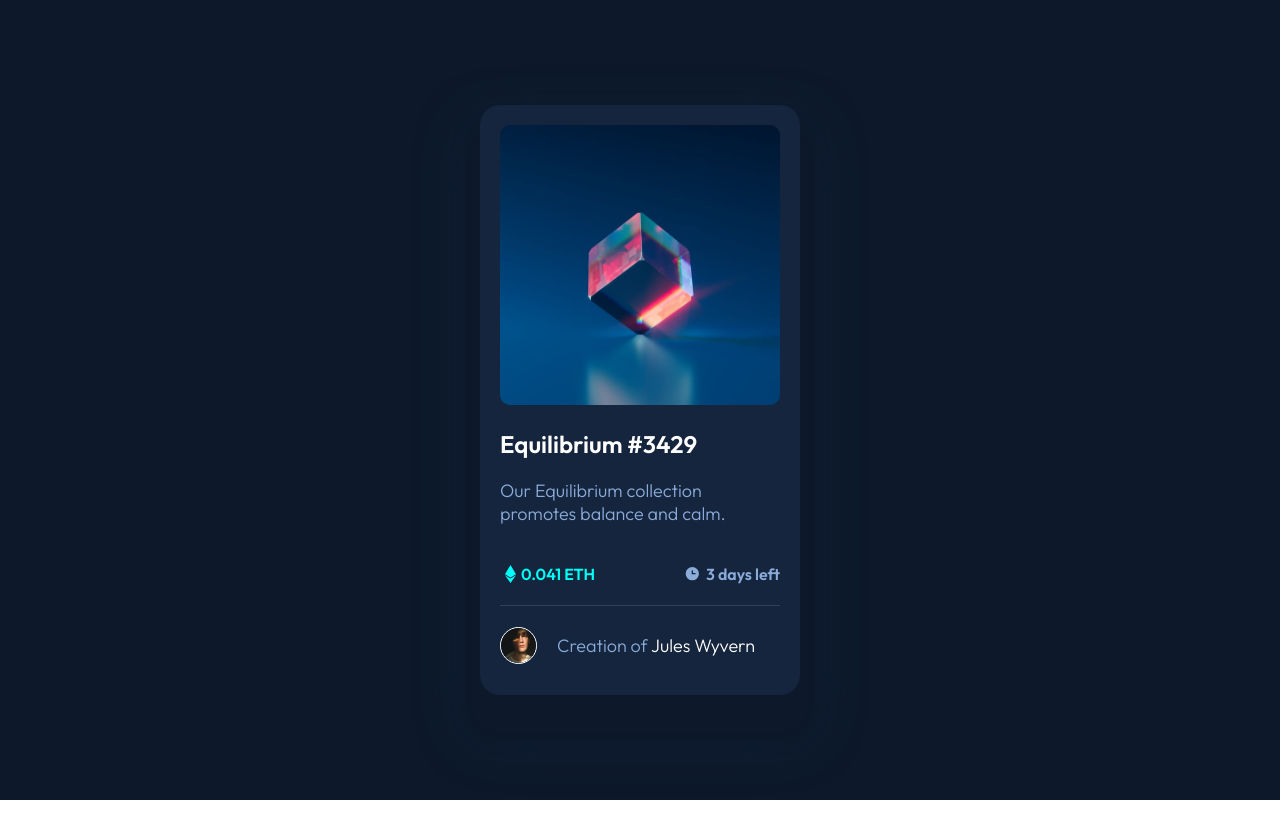
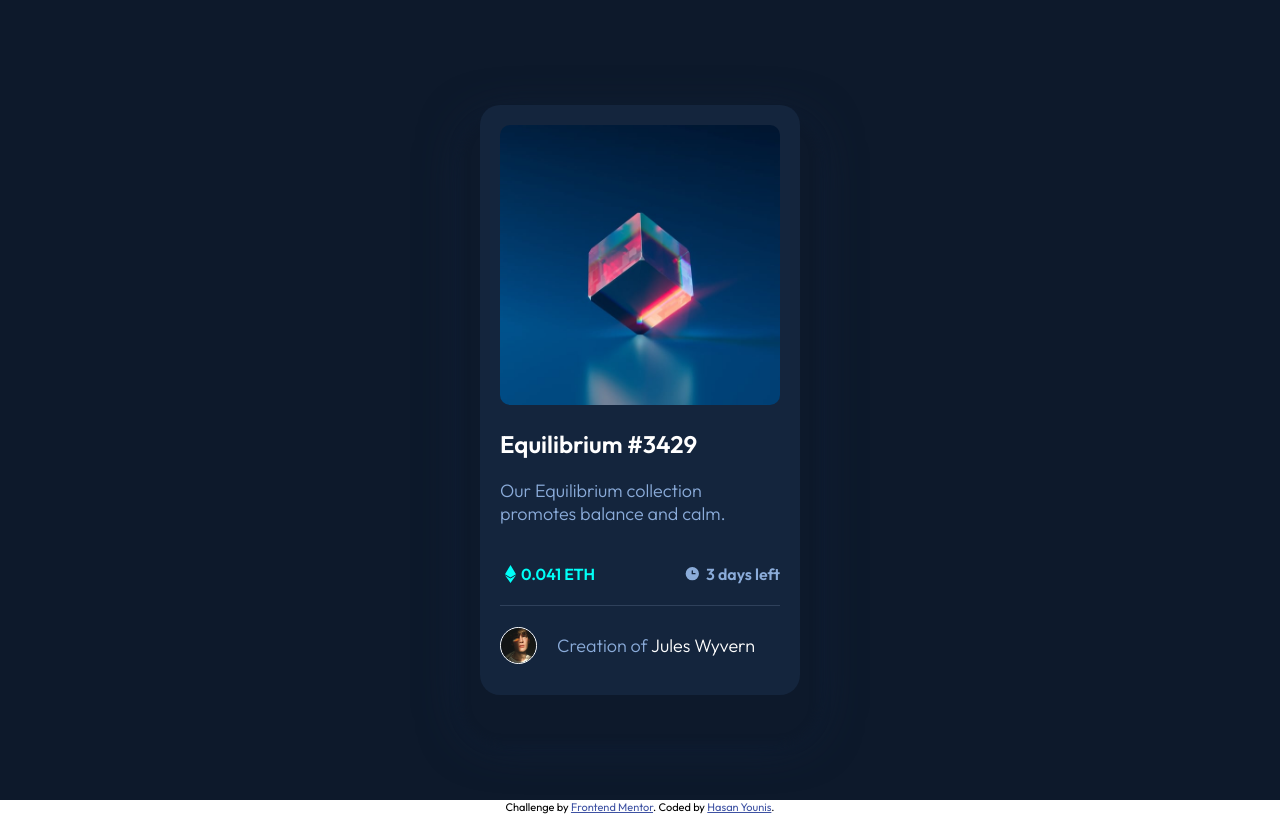
Before and after one commit to hasan-younis/NFT-preview-card-component-challenge-hub, a plain HTML site: page index.html in a window 1280 px wide. Drawn offline with Linux system fonts and the light colour scheme.

Commit message:
sory another finish

```diff
--- a/index.html
+++ b/index.html
@@ -58,10 +58,10 @@
     </div>
   </section>
 
-  <!-- <div class="attribution">
+  <div class="attribution">
     Challenge by <a href="https://www.frontendmentor.io?ref=challenge" target="_blank">Frontend Mentor</a>.
-    Coded by <a href="#">Your Name Here</a>.
-  </div> -->
+    Coded by <a href="https://github.com/hasan-younis">Hasan Younis</a>.
+  </div>
 </body>
 
 </html>
```
